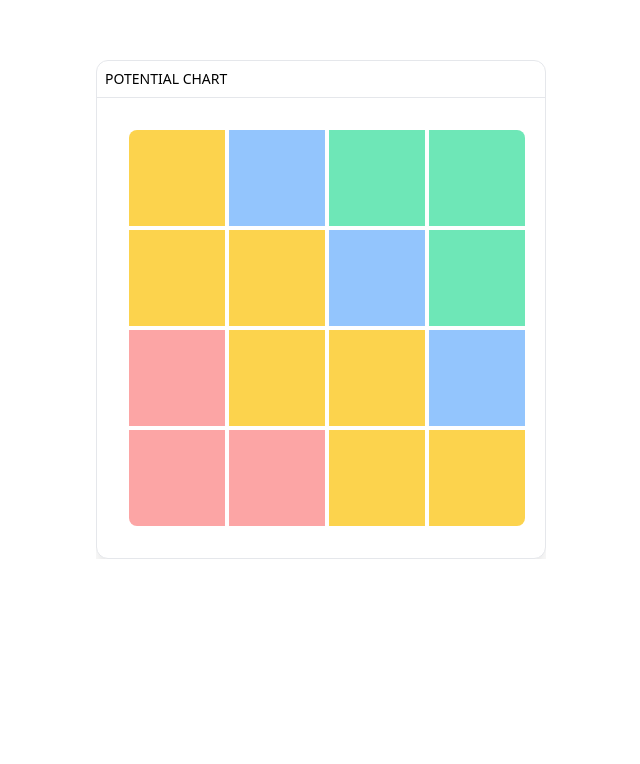
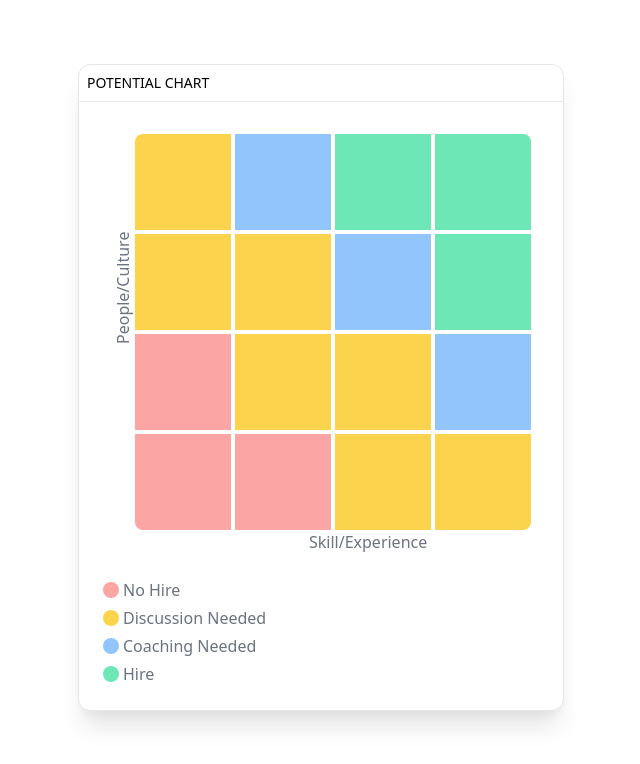
Before and after one commit to igorbgalvan/potential-chart, a Vue app: page /#/ in a window 1280 px wide. Shown: the top 764 px of the page, without its empty margins (319-959 px from the left). Built offline with nearby package versions, Linux system fonts and the light colour scheme.

Commit message:
resposive screen fixed

```diff
--- a/src/components/PotentialChart.vue
+++ b/src/components/PotentialChart.vue
@@ -1,7 +1,8 @@
 <template>
-  <div class="min-w-min lg:w-3/12 overflow-auto">
+  <div class="min-w-min">
     <div
       class="
+        m-1
         grid grid-row-2
         bg-white
         shadow-xl
@@ -9,35 +10,72 @@
         border border-grey-300
       "
     >
-      <div class="divide-y divide-gray-200 divide-solid">
-        <div>
+      <div class="divide-y divide-gray-200 divide-solid overflow-hidden">
+        <div class="flex flex-col items-center md:flex-row">
           <h1 class="ml-2 mb-2 mt-2 text-sm">POTENTIAL CHART</h1>
         </div>
         <div>
-          <div class="m-8 grid grid-cols-4 w-96 gap-x-4 gap-y-1 rounded-xl">
-            <div class="col-1 h-24 w-24 bg-yellow-300 rounded-tl-lg"></div>
-            <div class="col-1 h-24 w-24 bg-blue-300"></div>
-            <div class="col-1 h-24 w-24 bg-green-300"></div>
-            <div class="col-1 h-24 w-24 bg-green-300 rounded-tr-lg"></div>
+          <div class="overflow-auto md:overflow-visible md:m-6">
+            <div class="flex flex-row-2">
+              <div>
+                <div class="m-2 flex flex-col-2 justify-center items-center">
+                  <div class="">
+                    <p class="w-6 text-gray-500 transform -rotate-90">
+                      People/Culture
+                    </p>
+                  </div>
+                  <div class="grid grid-cols-4 gap-1">
+                    <div class="h-24 w-24 bg-yellow-300 rounded-tl-lg"></div>
+                    <div class="h-24 w-24 bg-blue-300"></div>
+                    <div class="h-24 w-24 bg-green-300"></div>
+                    <div class="h-24 w-24 bg-green-300 rounded-tr-lg"></div>
 
-            <div class="col-1 object-left-top h-24 w-24 bg-yellow-300"></div>
-            <div class="col-1 h-24 w-24 bg-yellow-300"></div>
-            <div class="col-1 h-24 w-24 bg-blue-300"></div>
-            <div class="col-1 h-24 w-24 bg-green-300"></div>
+                    <div class="h-24 w-24 bg-yellow-300"></div>
+                    <div class="h-24 w-24 bg-yellow-300"></div>
+                    <div class="h-24 w-24 bg-blue-300"></div>
+                    <div class="h-24 w-24 bg-green-300"></div>
 
-            <div class="col-1 h-24 w-24 bg-red-300"></div>
-            <div class="col-1 h-24 w-24 bg-yellow-300"></div>
-            <div class="col-1 h-24 w-24 bg-yellow-300"></div>
-            <div class="col-1 h-24 w-24 bg-blue-300"></div>
+                    <div class="h-24 w-24 bg-red-300"></div>
+                    <div class="h-24 w-24 bg-yellow-300"></div>
+                    <div class="h-24 w-24 bg-yellow-300"></div>
+                    <div class="h-24 w-24 bg-blue-300"></div>
 
-            <div class="col-1 h-24 w-24 bg-red-300 rounded-bl-lg"></div>
-            <div class="col-1 h-24 w-24 bg-red-300"></div>
-            <div class="col-1 h-24 w-24 bg-yellow-300"></div>
-            <div class="col-1 h-24 w-24 bg-yellow-300 rounded-br-lg"></div>
+                    <div class="h-24 w-24 bg-red-300 rounded-bl-lg"></div>
+                    <div class="h-24 w-24 bg-red-300"></div>
+                    <div class="h-24 w-24 bg-yellow-300"></div>
+                    <div class="h-24 w-24 bg-yellow-300 rounded-br-lg"></div>
+                  </div>
+                </div>
+                <div>
+                  <div class="flex -mt-2 flex-col items-center justify-center">
+                    <p class="w-6 text-gray-500">Skill/Experience</p>
+                  </div>
+                </div>
+              </div>
+            </div>
           </div>
         </div>
       </div>
-      <!-- add graphic here -->
+      <div>
+        <div class="mb-6 ml-6 mr-6 flex flex-col">
+          <div class="inline-flex items-center gap-1 mb-1">
+            <span class="rounded-full h-4 w-4 bg-red-300"></span>
+            <span class="text-gray-500">No Hire</span>
+          </div>
+          <div class="inline-flex items-center gap-1 mb-1">
+            <span class="rounded-full h-4 w-4 bg-yellow-300"></span>
+            <span class="text-gray-500">Discussion Needed</span>
+          </div>
+          <div class="inline-flex items-center gap-1 mb-1">
+            <span class="rounded-full h-4 w-4 bg-blue-300"></span>
+            <span class="text-gray-500">Coaching Needed</span>
+          </div>
+          <div class="inline-flex items-center gap-1">
+            <span class="rounded-full h-4 w-4 bg-green-300"></span>
+            <span class="text-gray-500">Hire</span>
+          </div>
+        </div>
+      </div>
     </div>
   </div>
 </template>
```
